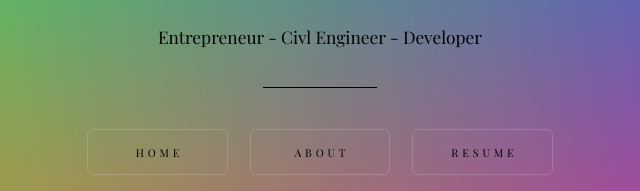
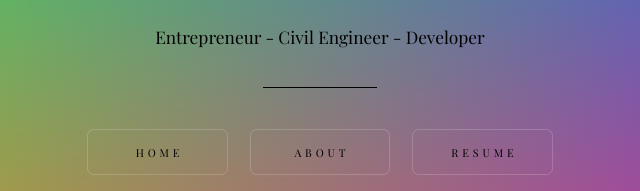
Before and after one commit to MrshamanDev/MrshamanDev.github.io, a plain HTML site: page index.html in a window 1280 px wide. Shown: the part 309-500 px from the top of the page, 320-960 px from the left. Drawn offline with nearby package versions, Linux system fonts and the light colour scheme; a web font is replaced by a local one.

Commit message:
Update index.html

```diff
--- a/index.html
+++ b/index.html
@@ -22,7 +22,7 @@
 					<!-- Home Section -->
 					<section id="home-section">
 						<h1 id="text01">Shaman Siddiqui</h1>
-						<p id="text04">Entrepreneur - Civl Engineer - Developer</p>
+						<p id="text04">Entrepreneur - Civil Engineer - Developer</p>
 					</section>
 					<!-- About Section -->
 					<section id="about-section">
```
